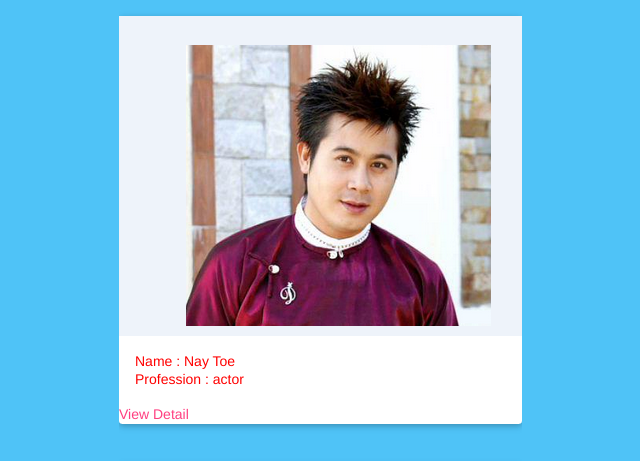
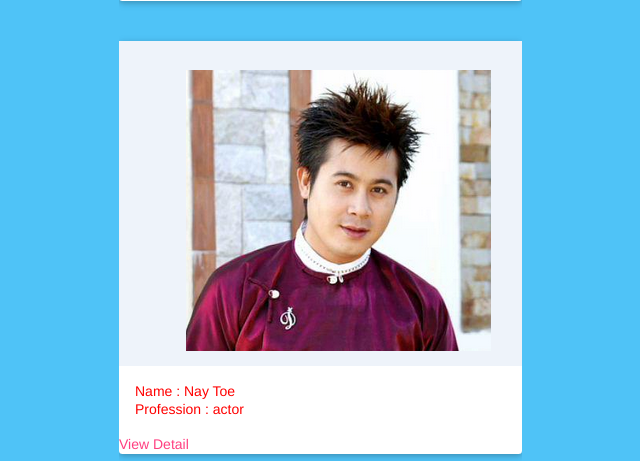
Before and after one commit to sun-mdy-geo/WhoisWhoinMyanmar-SUN, a Flask app: page /aboutactor.html in a window 1280 px wide. Shown: the part 2372-2833 px from the top of the page, without its empty margins (208-848 px from the left). Run offline with Flask 2, Linux system fonts and the light colour scheme; data comes from the database, SQL or seed files in the repository; some libraries are stand-ins or nearby versions.

```diff
--- a/templates/aboutactor.html
+++ b/templates/aboutactor.html
@@ -208,7 +208,7 @@ text-align: left;
 .card-wide{
 width: 500px;
 color: #fff;
-  height: 320px;
+  height: 325px;
 }
 </style>
 
```
